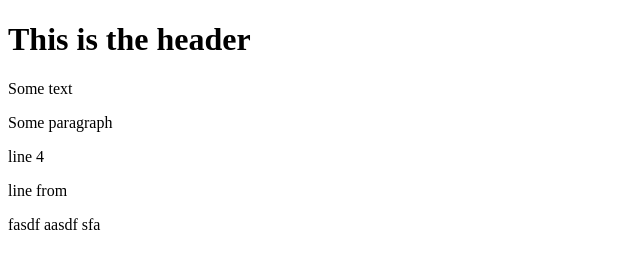
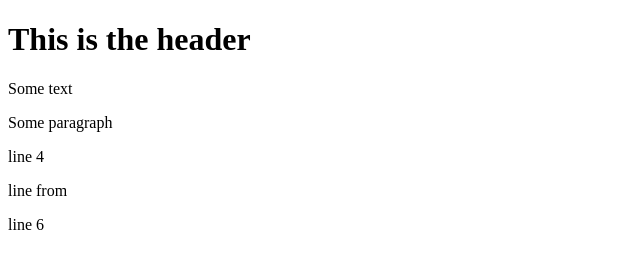
Before and after one commit to stetsyshyn/git-test, a website: page index.html in a window 1280 px wide. Shown: the full height of the page, 0-640 px from the left. Drawn offline with Linux system fonts and the light colour scheme.

Commit message:
line 6 or 7

```diff
--- a/index.html
+++ b/index.html
@@ -12,8 +12,6 @@
   <p>Some paragraph</p>
   <p>line 4</p>
   <p>line from</p>
-  <p>fasdf aasdf
-    sfa
-  </p>
+  <p>line 6</p>
 </body>
 </html>
```
